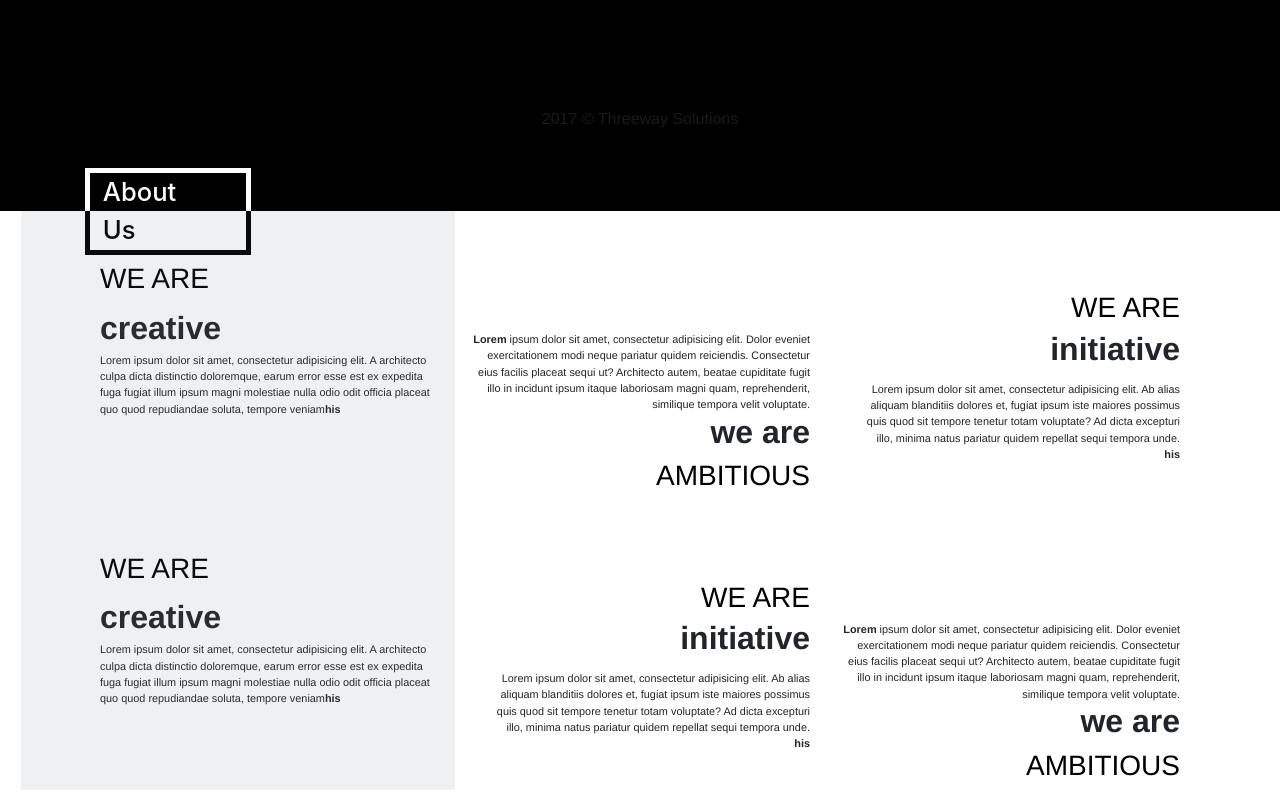
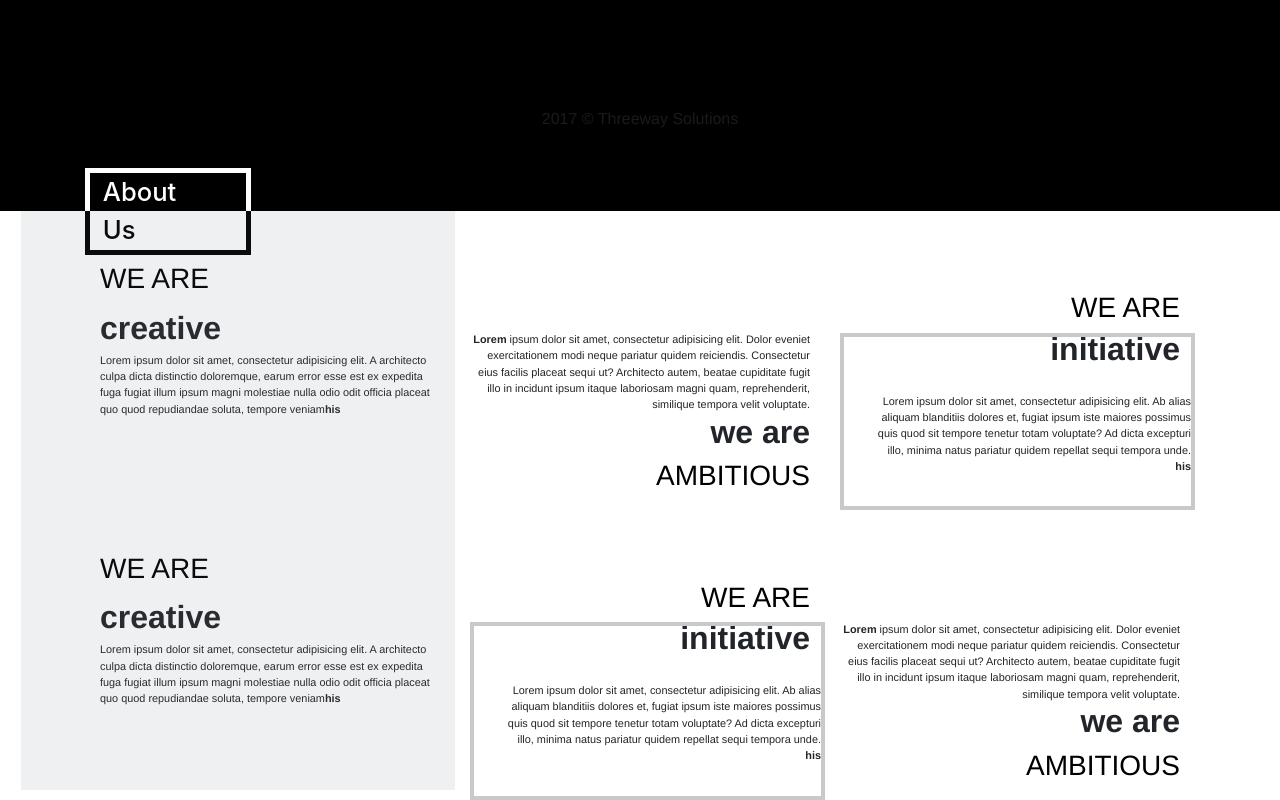
Before and after one commit to developmentiseasy/threewaysolutions, a React app: page / in a window 1280 px wide. Shown: the part 589-1389 px from the top of the page. Built offline with nearby package versions, Linux system fonts and the light colour scheme.

Commit message:
Assigned styles to three cards

```diff
--- a/src/pages/about-us/AboutUs.css
+++ b/src/pages/about-us/AboutUs.css
@@ -31,7 +31,3 @@
   height: auto;
   z-index: 0;
 }
-
-.AboutUs .cards .cards-row {
-
-}
--- a/src/pages/about-us/components/cards/WeAreInitiativeCard.css
+++ b/src/pages/about-us/components/cards/WeAreInitiativeCard.css
@@ -11,6 +11,12 @@
   margin-top: -1vh;
 }
 
+.WeAreInitiativeCard .gray-boarder {
+  padding-top: -2.5vw;
+  border: .35vw solid #C9C9C9;
+  position: absolute;
+}
+
 .WeAreInitiativeCard .card-context {
   font-size: .85vw;
   text-align: right;
--- a/src/pages/about-us/components/cards/WeAreInitiativeCard.jsx
+++ b/src/pages/about-us/components/cards/WeAreInitiativeCard.jsx
@@ -10,13 +10,16 @@ export default class WeAreInitiativeCard extends Component {
           <h3 className="title-thin"> WE ARE </h3>
           <span className="subtitle-bold">initiative</span>
         </div>
-        <p className="gray-boarder card-context">Lorem ipsum dolor sit amet,
-          consectetur adipisicing elit. Ab alias aliquam blanditiis dolores et,
-          fugiat ipsum iste maiores possimus quis quod sit tempore tenetur
-          totam voluptate? Ad dicta excepturi illo, minima natus pariatur
-          quidem repellat sequi tempora unde.
-          <span className="his"> his </span></p>
+        <div className="gray-boarder">
+          <p className=" card-context">Lorem ipsum dolor sit amet,
+            consectetur adipisicing elit. Ab alias aliquam blanditiis dolores et,
+            fugiat ipsum iste maiores possimus quis quod sit tempore tenetur
+            totam voluptate? Ad dicta excepturi illo, minima natus pariatur
+            quidem repellat sequi tempora unde.
+            <span className="his"> his </span></p>
+        </div>
       </div>
+
     )
   }
 }
```
